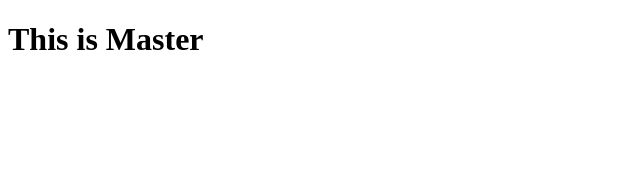
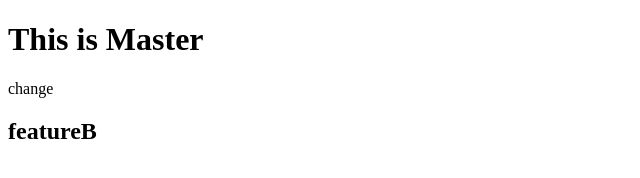
Before and after one commit to Divjason/group-project-251031, a plain HTML site: page index.html in a window 1280 px wide. Shown: the whole page, without its empty margins (0-640 px from the left). Drawn offline with Linux system fonts and the light colour scheme.

Commit message:
251031_featureB

```diff
--- a/index.html
+++ b/index.html
@@ -7,5 +7,7 @@
   </head>
   <body>
     <h1>This is Master</h1>
+    <div>change</div>
+    <h2>featureB</h2>
   </body>
 </html>
```
